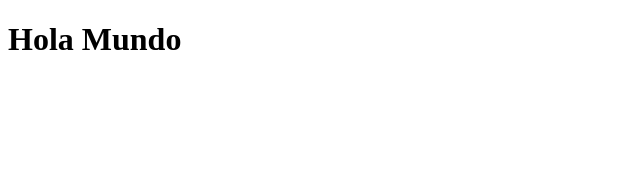
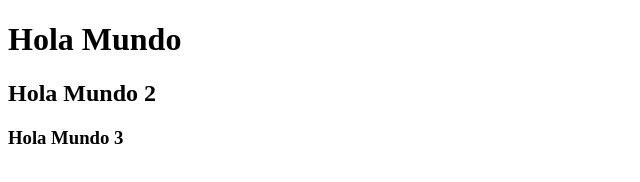
Before and after one commit to LuisaRuiz09/prueba_git2022_1, a plain HTML site: page index.html in a window 1280 px wide. Shown: the whole page, without its empty margins (0-640 px from the left). Drawn offline with Linux system fonts and the light colour scheme.

Commit message:
Commit 3

```diff
--- a/index.html
+++ b/index.html
@@ -4,11 +4,13 @@
     <meta charset="UTF-8">
     <meta http-equiv="X-UA-Compatible" content="IE=edge">
     <meta name="viewport" content="width=device-width, initial-scale=1.0">
-    <title>Pagina web</title>
+    <title>Pgit agina web</title>
 </head>
 <body>
     <div>
         <h1>Hola Mundo</h1>
+        <h2>Hola Mundo 2</h2>
+        <h3>Hola Mundo 3</h3>
     </div>
 
 </body>
```
